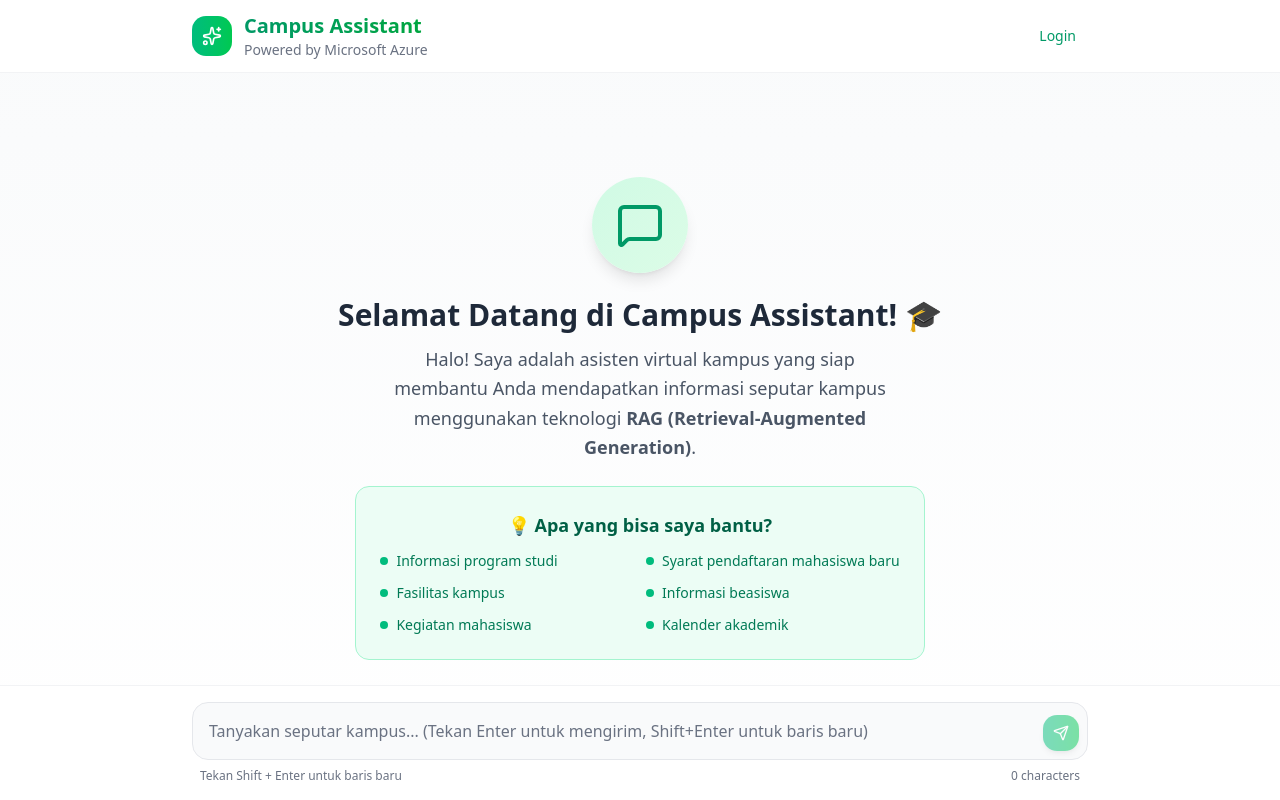
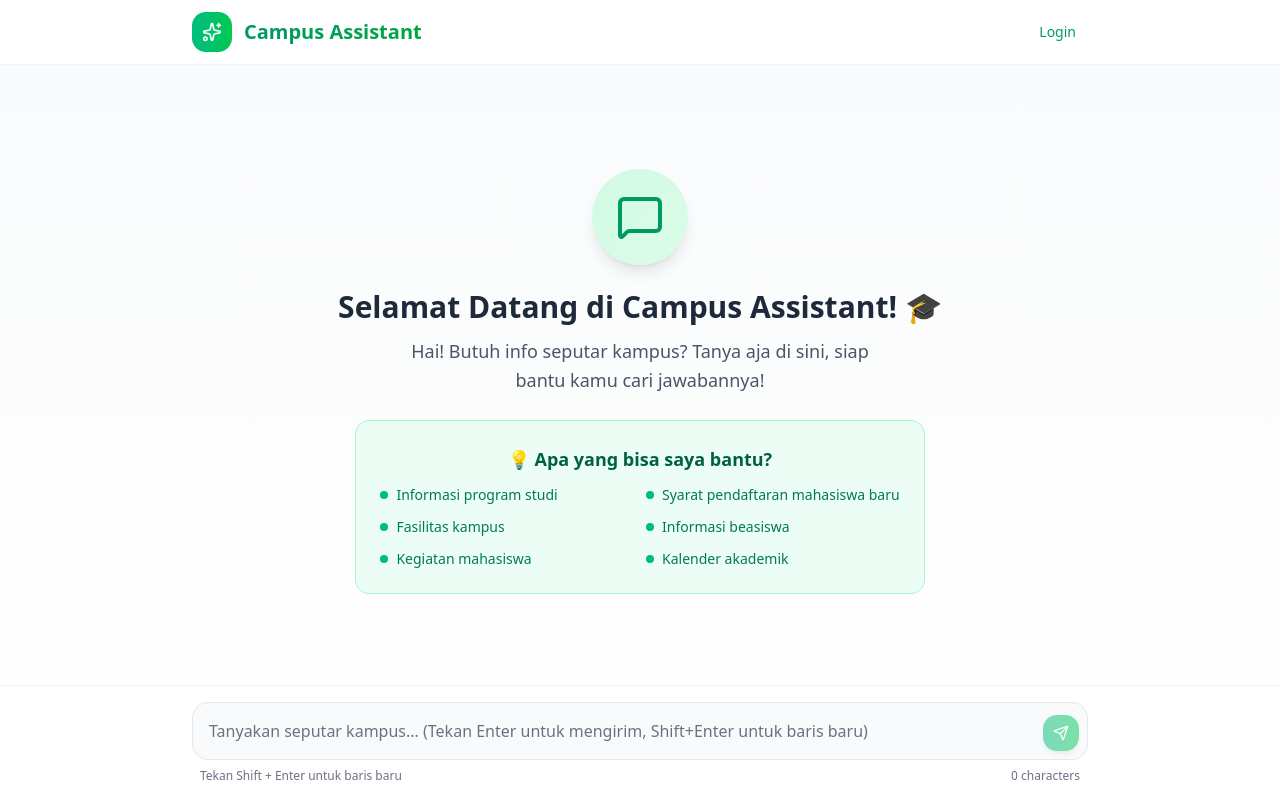
Before and after one commit to wahyuazizi/chatbotai-fe, a Next.js app: page /chat in a window 1280 px wide. Built offline with nearby package versions, Linux system fonts and the light colour scheme.

Commit message:
update chat

```diff
--- a/src/app/chat/page.tsx
+++ b/src/app/chat/page.tsx
@@ -134,7 +134,7 @@ export default function ChatPage() {
               <h1 className="text-xl font-semibold bg-gradient-to-r from-emerald-600 to-green-600 bg-clip-text text-transparent">
                 Campus Assistant
               </h1>
-              <p className="text-sm text-gray-500">Powered by Microsoft Azure</p>
+
             </div>
           </div>
           <div className="flex items-center space-x-2">
@@ -185,7 +185,7 @@ export default function ChatPage() {
                 Selamat Datang di Campus Assistant! 🎓
               </h2>
               <p className="text-gray-600 max-w-lg text-lg leading-relaxed mb-6">
-                Halo! Saya adalah asisten virtual kampus yang siap membantu Anda mendapatkan informasi seputar kampus menggunakan teknologi <strong>RAG (Retrieval-Augmented Generation)</strong>.
+                Hai! Butuh info seputar kampus? Tanya aja di sini, siap bantu kamu cari jawabannya!
               </p>
               <div className="bg-emerald-50 border border-emerald-200 rounded-xl p-6 max-w-2xl">
                 <h3 className="text-lg font-semibold text-emerald-800 mb-3">
@@ -219,7 +219,7 @@ export default function ChatPage() {
                 </div>
               </div>
               <p className="text-sm text-gray-500 mt-6">
-                🚀 Didukung oleh <strong>Microsoft Azure</strong> untuk pengalaman terbaik
+
               </p>
             </div>
           ) : (
```
